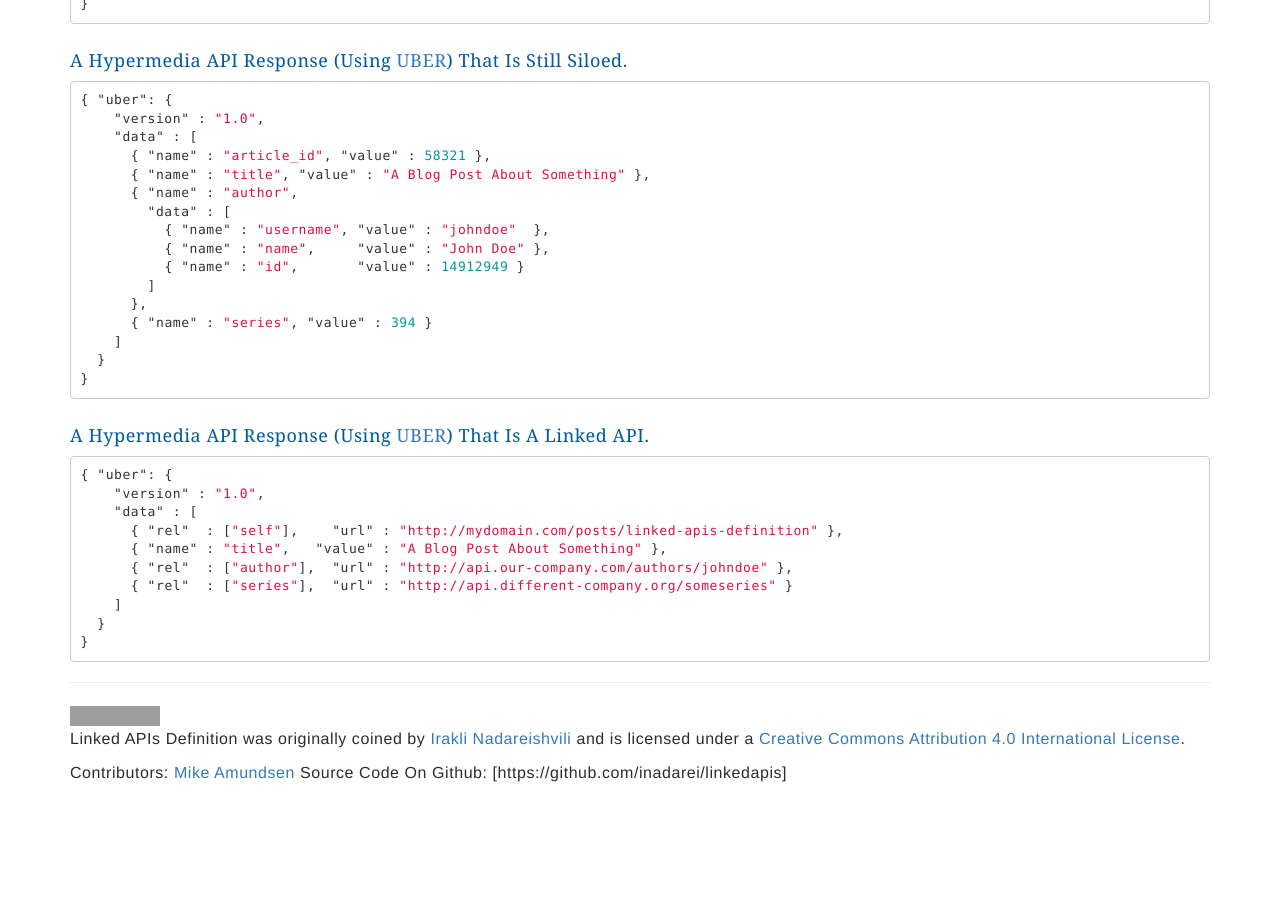
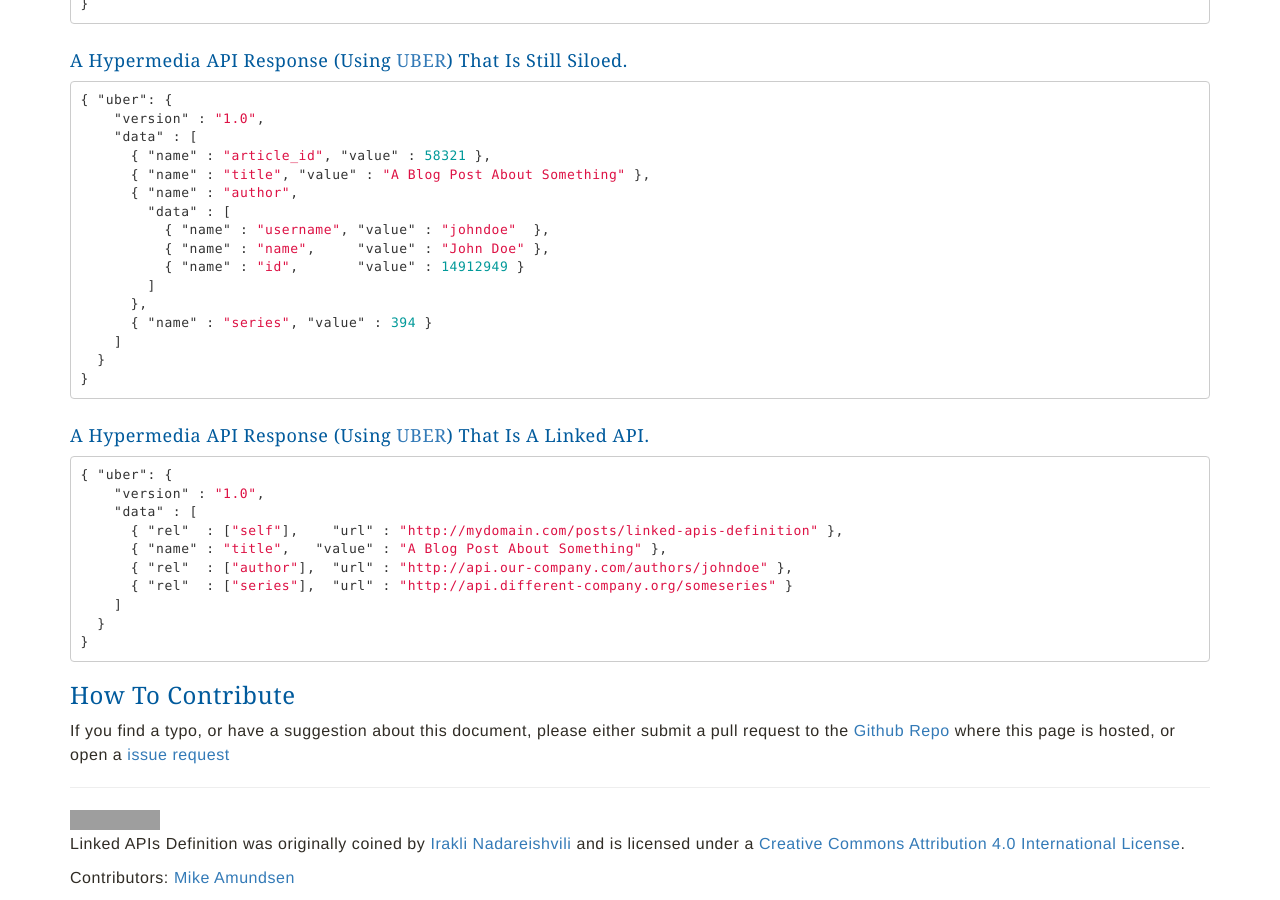
Before and after one commit to inadarei/linkedapis, a Jekyll site: the page built from index.md, in a window 1280 px wide and 900 px high, scrolled down 1191 px. Built offline with Jekyll 4.4.1, drawn with Linux system fonts in a browser that asks for light colours; nearby versions of some CDN libraries; Markdown is read by kramdown in place of the engine named in the settings; before the commit the page ends 1986 px from its top, so only the background shows below that; grey boxes are pictures that could not be loaded.

Commit message:
added link to github

````diff
--- a/index.md
+++ b/index.md
@@ -92,10 +92,12 @@ Let's get the engine cranking!
 }
 ```
 
+### How To Contribute
+
+If you find a typo, or have a suggestion about this document, please either submit a pull request to the [Github Repo](https://github.com/inadarei/linkedapis) where this page is hosted, or open a [issue request](https://github.com/inadarei/linkedapis/issues)
 
 -----------------------
 
 <a rel="license" href="http://creativecommons.org/licenses/by/4.0/"><img alt="Creative Commons License" style="border-width:0" src="https://i.creativecommons.org/l/by/4.0/80x15.png" /></a><br /><span xmlns:dct="http://purl.org/dc/terms/" href="http://purl.org/dc/dcmitype/Text" property="dct:title" rel="dct:type">Linked APIs Definition</span> was originally coined by <a xmlns:cc="http://creativecommons.org/ns#" href="https://twitter.com/inadarei" property="cc:attributionName" rel="cc:attributionURL">Irakli Nadareishvili</a>  and is licensed under a <a rel="license" href="http://creativecommons.org/licenses/by/4.0/">Creative Commons Attribution 4.0 International License</a>.
 
 Contributors: [Mike Amundsen](https://twitter.com/mamund)
-Source Code On Github: [https://github.com/inadarei/linkedapis]
````
